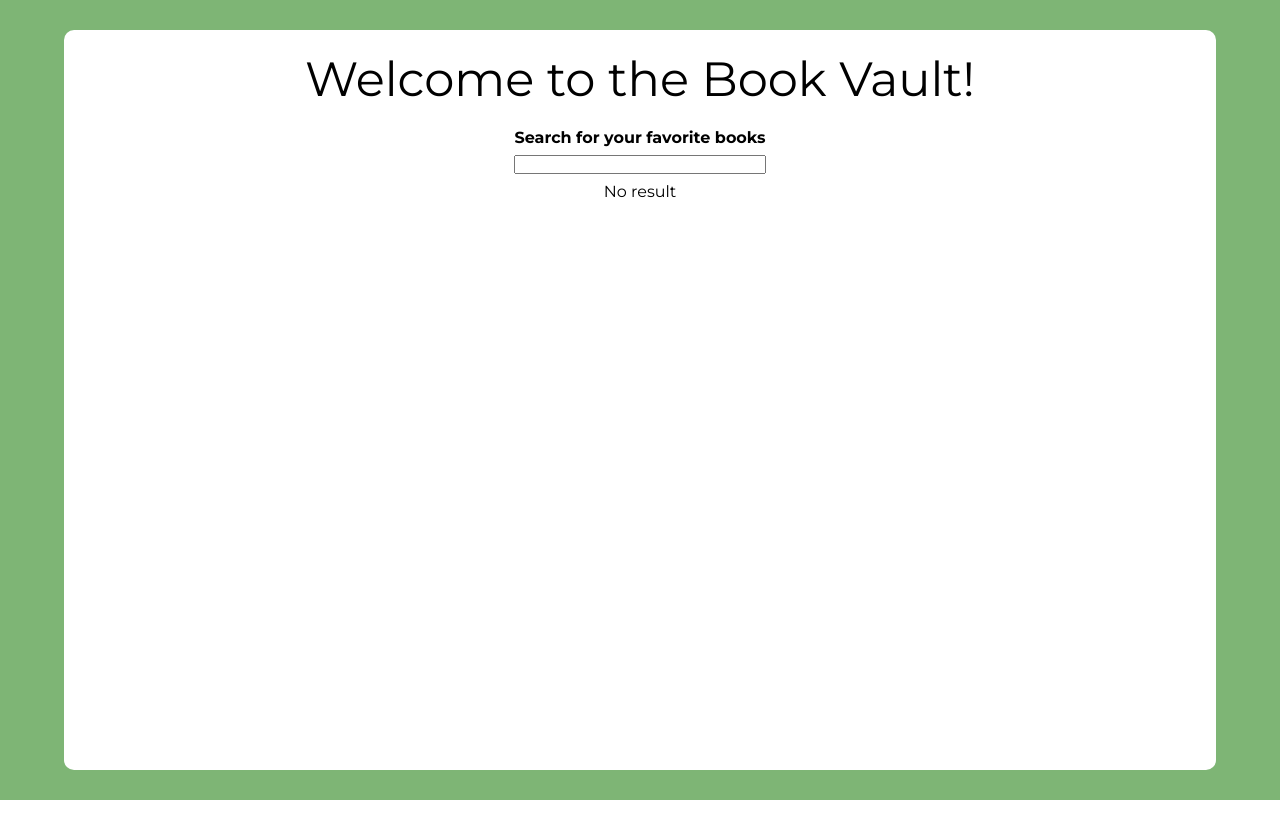
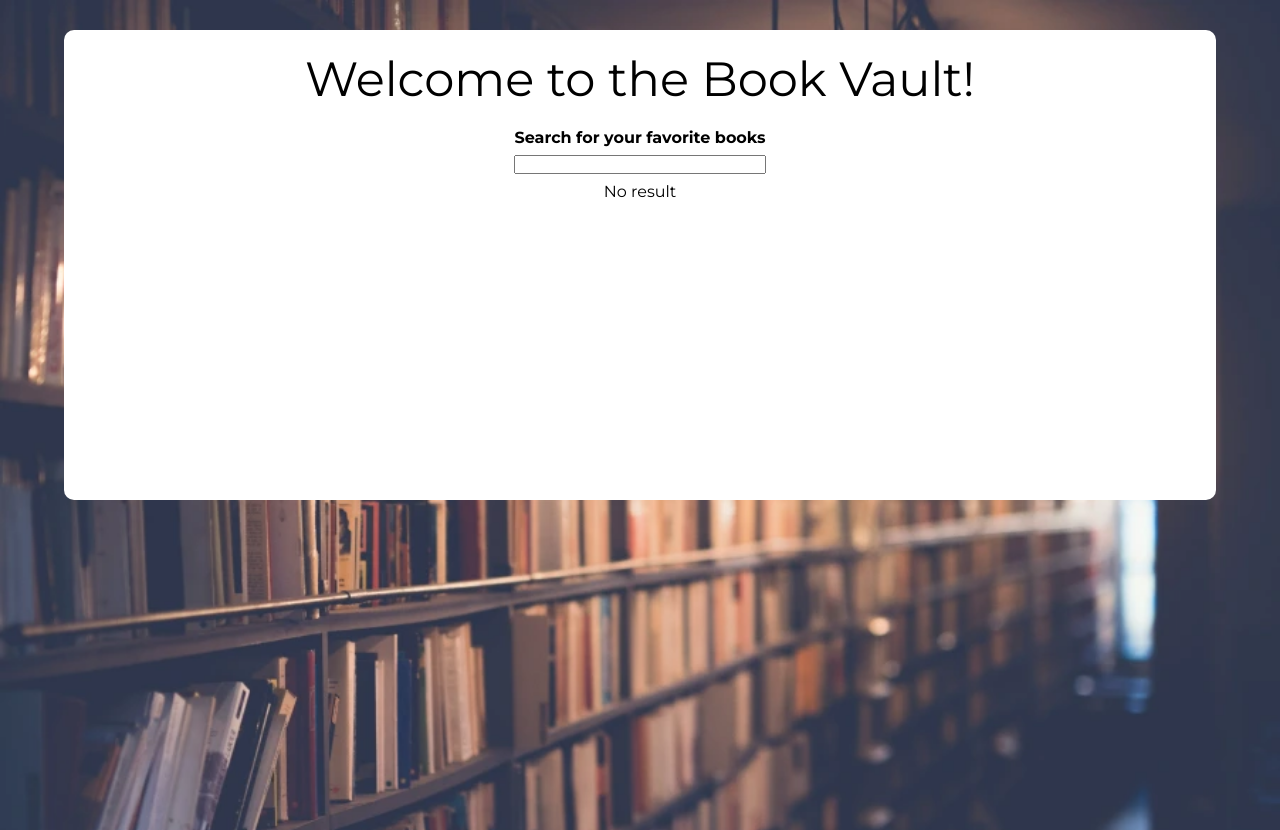
Before and after one commit to tobrosen/google-books-frontend, a Next.js app: page / in a window 1280 px wide. Before the commit the page ends 800 px from the top, so only its background shows below. Built offline with nearby package versions, Linux system fonts and the light colour scheme.

Commit message:
Dynamic endpoint and background image

```diff
--- a/src/app/components/MainContainer/maincontainer.module.css
+++ b/src/app/components/MainContainer/maincontainer.module.css
@@ -1,11 +1,12 @@
 .mainContainer {
 background-color: rgb(255,255,255);
 width:90%;
-height:90%;
+min-height:450px;
 border-radius: 10px;
 padding-top:20px;
 display:flex;
 flex-direction: column;
 align-items: center;
 gap:20px;
+margin: 30px auto;
 }
--- a/src/app/globals.css
+++ b/src/app/globals.css
@@ -5,6 +5,8 @@
 
 
 body{
-  height:100vh;
-  width:100vw;
+  min-height:100vh;
+  overflow-y: scroll;
+  background-image: url('../../public/assets/images/background.webp');
+  background-size: cover;
 }
--- a/src/app/hooks/useGetBooks.ts
+++ b/src/app/hooks/useGetBooks.ts
@@ -41,7 +41,7 @@ const useGetBooks = ({query}: Props) => {
   const [books, setBooks] = useState<GoogleBooksAPIResponse | null>(null);
 
   const { data, error } = useGetData<GoogleBooksAPIResponse>(
-    `http://localhost:8000/api/books?name=${query}`,
+    `${process.env.NEXT_PUBLIC_API_ENDPOINT}/api/books?name=${query}`,
     {shouldFetch: !!query}
   );
 
--- a/src/app/page.module.css
+++ b/src/app/page.module.css
@@ -1,10 +1,6 @@
 .page{
   width:100%;
-  height:100%;
-  background-color: rgb(126, 181, 117);
-  display:flex;
-  justify-content:center;
-  align-items: center;
+  min-height:100vh;
 }
 
 .wrapper {
```
Also changed, not shown: package.json (+11 -2 lines), public/assets/images/background.webp (added), 1 other file (tests, documents, lock files or other folders).
